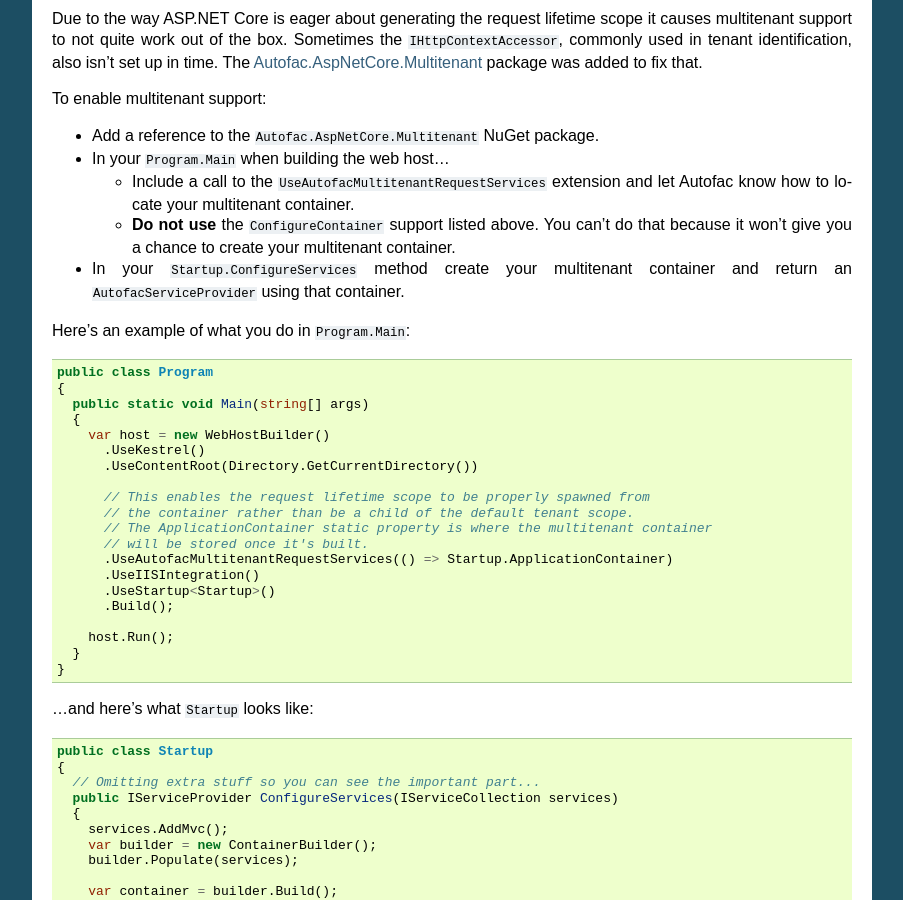
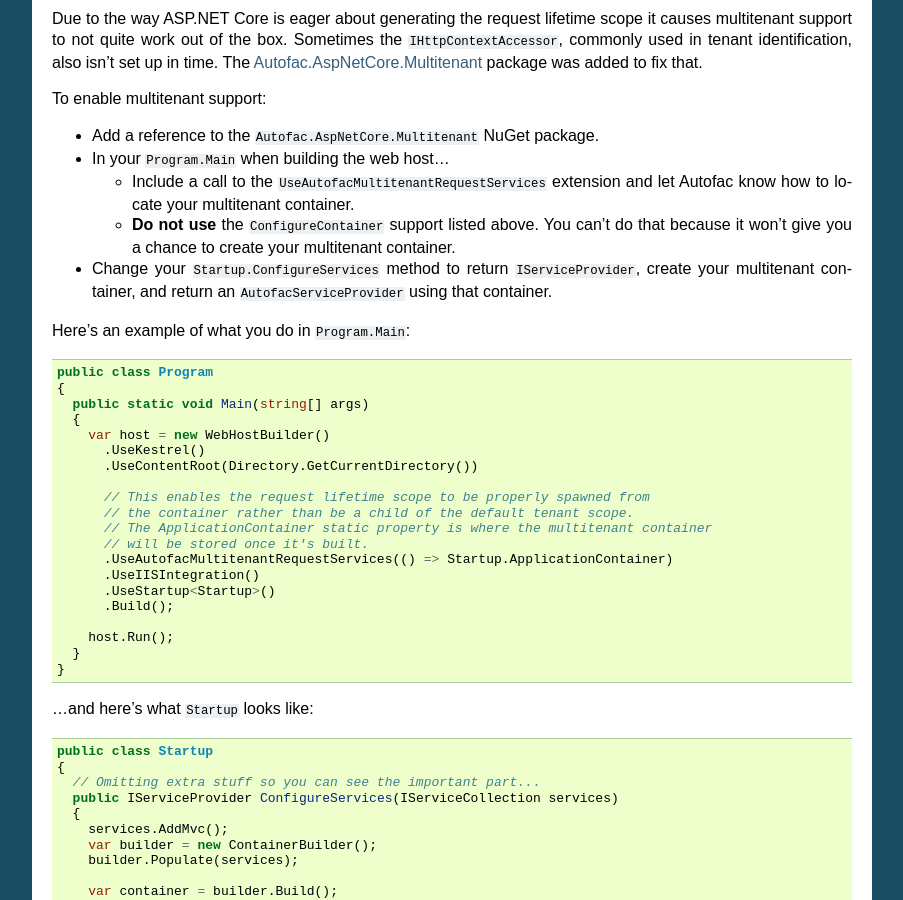
Before and after one commit to autofac/Documentation, a Sphinx documentation site: the page built from docs/integration/aspnetcore.rst, in a window 1280 px wide and 900 px high, scrolled down 6400 px. Shown: the whole window, without its empty margins (198-1101 px from the left). Built offline with Sphinx 7.4.7, drawn with Linux system fonts in a browser that asks for light colours.

Commit message:
Note in multitenant about `IServiceProvider`

```diff
--- a/docs/integration/aspnetcore.rst
+++ b/docs/integration/aspnetcore.rst
@@ -318,7 +318,7 @@
   * Include a call to the ``UseAutofacMultitenantRequestServices`` extension and let Autofac know how to locate your multitenant container.
   * **Do not use** the ``ConfigureContainer`` support listed above. You can't do that because it won't give you a chance to create your multitenant container.
 
-* In your ``Startup.ConfigureServices`` method create your multitenant container and return an ``AutofacServiceProvider`` using that container.
+* Change your ``Startup.ConfigureServices`` method to return ``IServiceProvider``, create your multitenant container, and return an ``AutofacServiceProvider`` using that container.
 
 Here's an example of what you do in ``Program.Main``:
 
```
